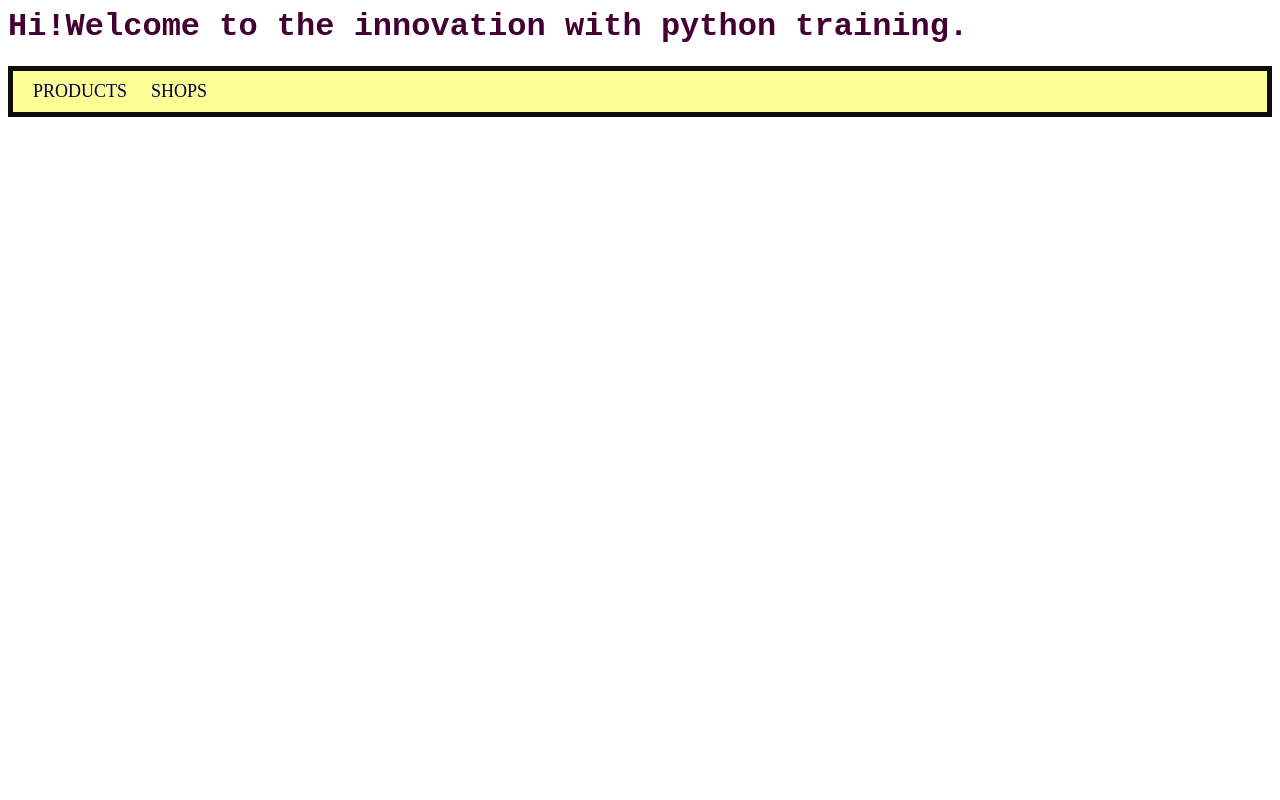
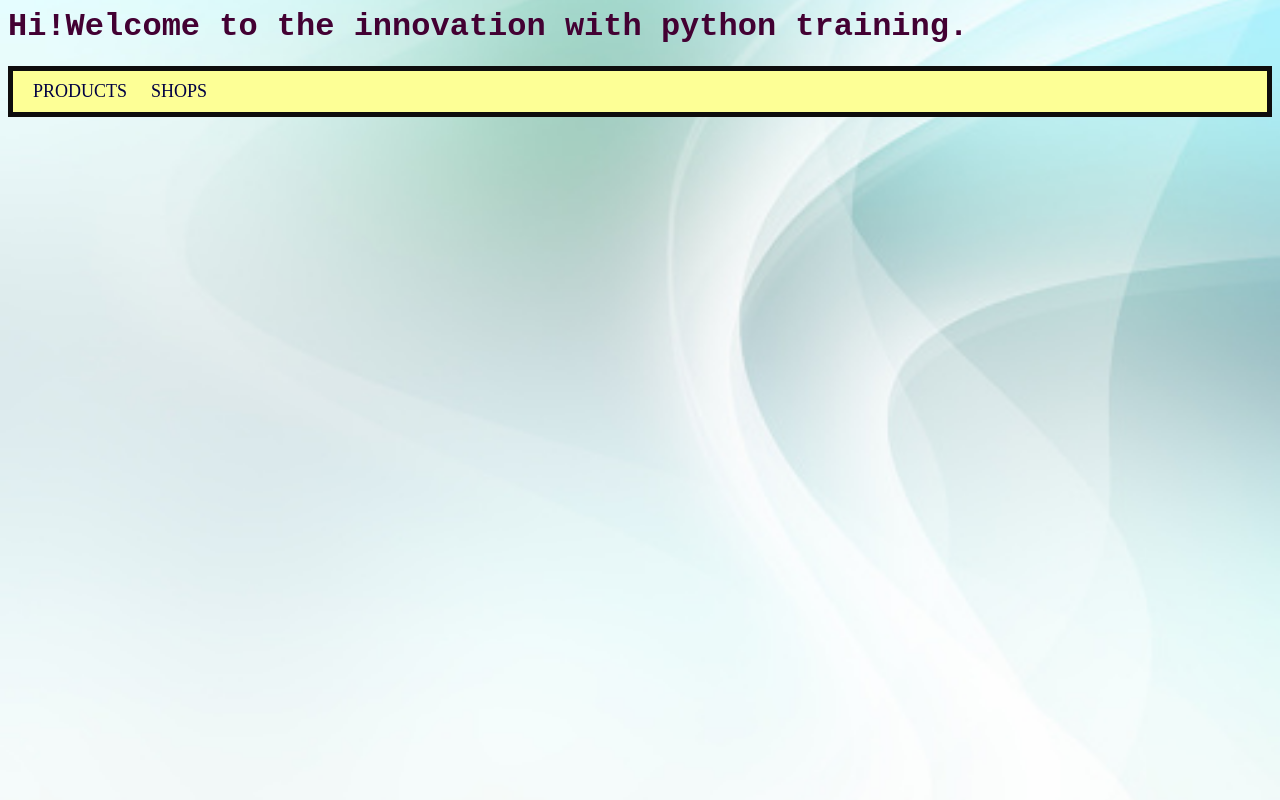
Before and after one commit to keyur2110/djangoPractice, a Django app: page /homepage/ in a window 1280 px wide. Run offline with Django 3.2, Linux system fonts and the light colour scheme.

Commit message:
Update homepage.css

```diff
--- a/FIRSTPROJECT/static/FIRSTAPPLICATION/homepage.css
+++ b/FIRSTPROJECT/static/FIRSTAPPLICATION/homepage.css
@@ -1,3 +1,10 @@
+body{
+  background: url('/static/images/background.jpg') ;
+  background-position: center;
+  background-repeat: no-repeat;
+  background-size: cover;
+  position: relative;
+}
 h1{
     font-family: 'Courier New', Courier, monospace;
     color: rgb(67, 1, 51);
@@ -11,7 +18,7 @@ li{
     padding: 0;
 }
 
-ul {
+ul{
     list-style-type: none;
     margin: 0;
     padding: 10;
```
